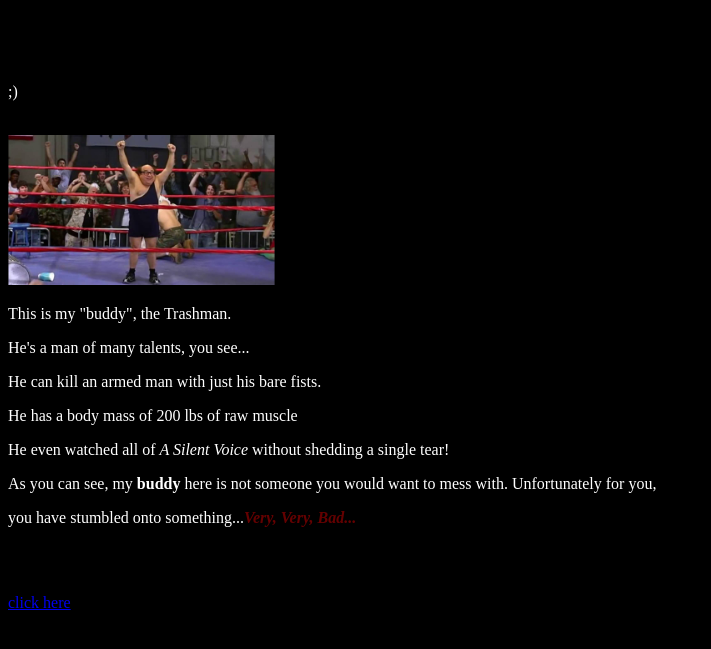
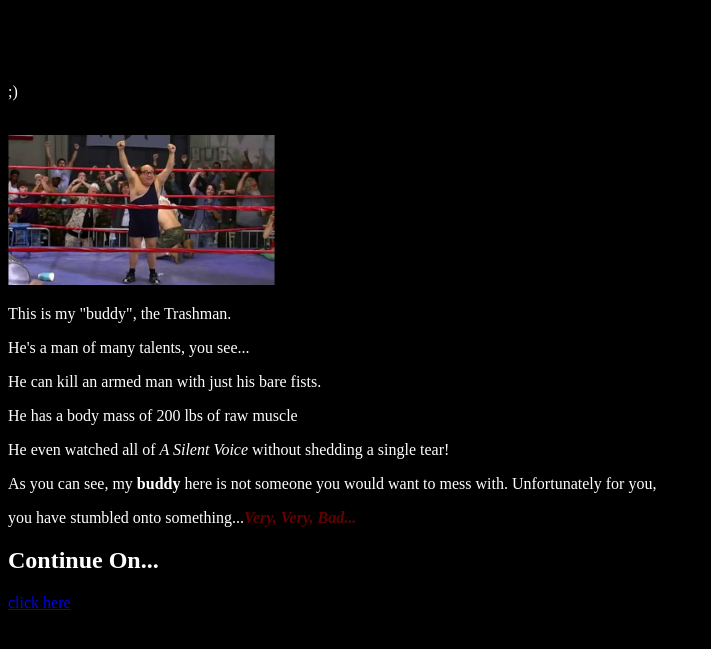
Before and after one commit to KadeJS/KadeJS.github.io, a plain HTML site: page index.html in a window 1280 px wide. Shown: the part 101-750 px from the top of the page, without its empty margins (0-711 px from the left). Drawn offline with Linux system fonts and the light colour scheme.

Commit message:
small fix with styling

```diff
--- a/index.html
+++ b/index.html
@@ -23,7 +23,8 @@
     #very_bad {
     color: rgb(100, 0, 0)}
 
-
+    #continue {
+    color: white}
 
     </style>
 
@@ -49,7 +50,7 @@
 
 	<head>
     <body>
-	<h2> Continue On... </h2>
+	<h2 id=continue> Continue On... </h2>
 	<a href="StageTwo.html">
 		click here
   	  </a>
```
